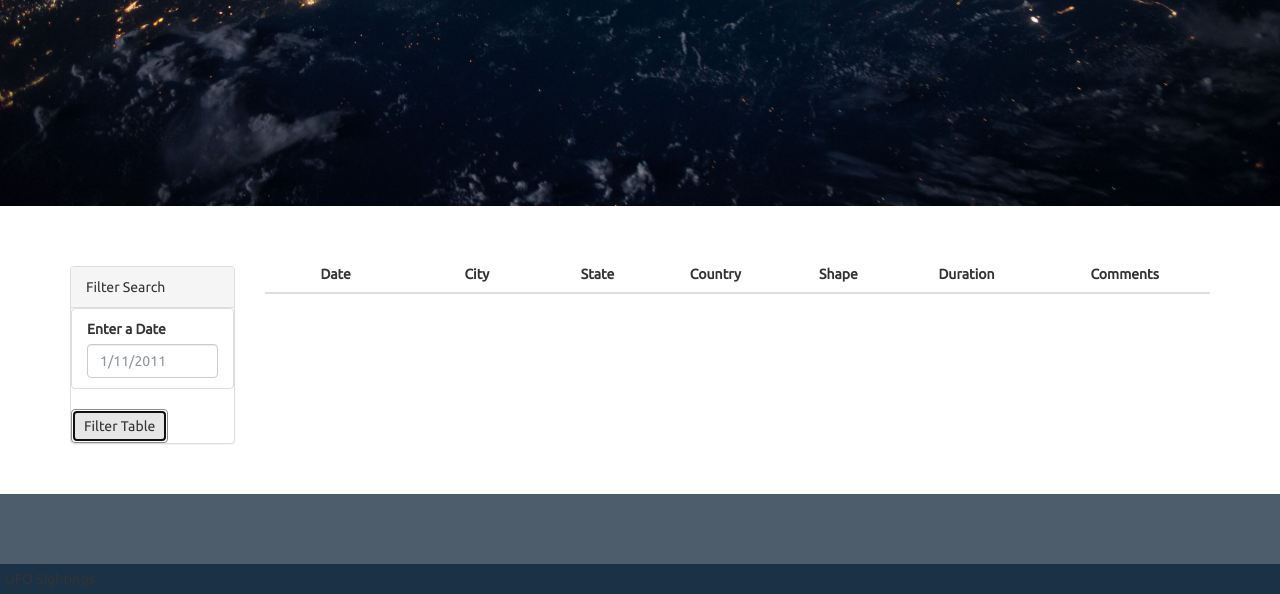
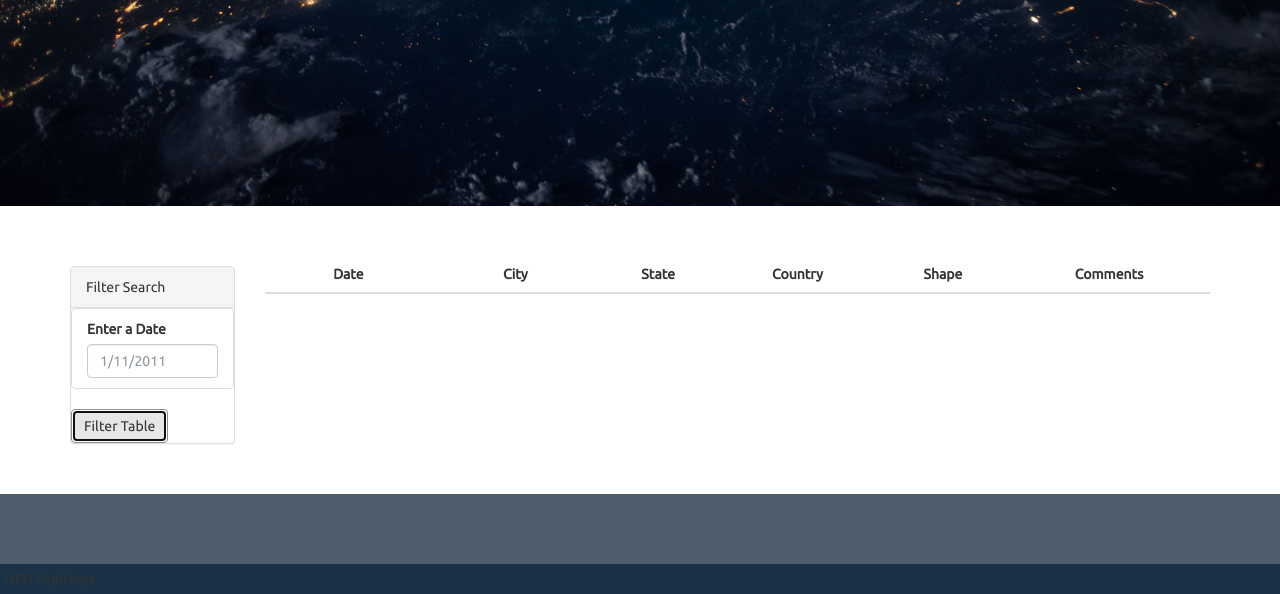
Before and after one commit to riggiobill/javascript-challenge, a plain HTML site: page UFO-level-1/index.html in a window 1280 px wide. Both pictures are taken after a click on the button "Filter Table". Shown: the part 406-1000 px from the top of the page. Drawn offline with nearby package versions, Linux system fonts and the light colour scheme.

Commit message:
Table Testing
Extensively tested to make sure the table was handling the data properly. Connected the table to the tbody code with D3, used Inspect to make sure of class ID tags for linking, and used console.log announcements to help in debugging when the table wasn't populating. Now just need to clean up the notes and the code and the comments.

```diff
--- a/UFO-level-1/index.html
+++ b/UFO-level-1/index.html
@@ -57,7 +57,6 @@
                   <th class="table-head">State</th>
                   <th class="table-head">Country</th>
                   <th class="table-head">Shape</th>
-                  <th class="table-head">Duration</th>
                   <th class="table-head">Comments</th>
                 </tr>
               </thead>
--- a/UFO-level-1/static/js/app.js
+++ b/UFO-level-1/static/js/app.js
@@ -16,18 +16,21 @@ tableData.forEach(check_info);
 
 
 // Create reference variable for the table body using D3.js
-var tbody = d3.select("#ufo-tbody");
+//var table = d3.select("#ufo-table");
+var tbody = d3.select("#ufo-table");
 
 
 
 function createTable(tableData) {
     // Having the variable for tbody, we can create
     // and modify rows of data.
-
-    tableData.forEach(function(ufoInfo) {
+    console.log("Test sucesss 2");
+    console.log(tableData);
+    tableData.forEach(function(ufoInfo){
         var row = tbody.append("tr");
 
-        // Append a data vallue to the row for
+        console.log("Test success 3");
+        // Append a data value to the row for
         // each of the required info columns
 
         //datetime
@@ -52,8 +55,25 @@ var submitButton = d3.select("#filter-btn");
 // Event listener and in-line function to handle
 // click event on the Submit button
 submitButton.on("click", function() {
+    var row = d3.select("tbody").selectAll("td");
+    row.remove();
+
+    // Make sure the page doesn't refresh on entry
+    d3.event.preventDefault();
 
 
-    // ultimately this in-line function will call createTable using
-    // data filtered with the date collected from the submit button
+    // Using D3, extract and select the datetime element and value
+    var DatetimeElement = d3.select("#datetime");
+    var DatetimeValue = DatetimeElement.property("value");
+
+
+    // Prepares and filters the data based on the input date,
+    // then returns by calling the createTable function.
+    let filterData =  tableData;
+    var filteredData = filterData.filter(tbody => tbody.datetime === DatetimeValue);
+
+    console.log("Test success 1");
+    console.log(DatetimeValue);
+    createTable(filteredData);
+
 });
```
